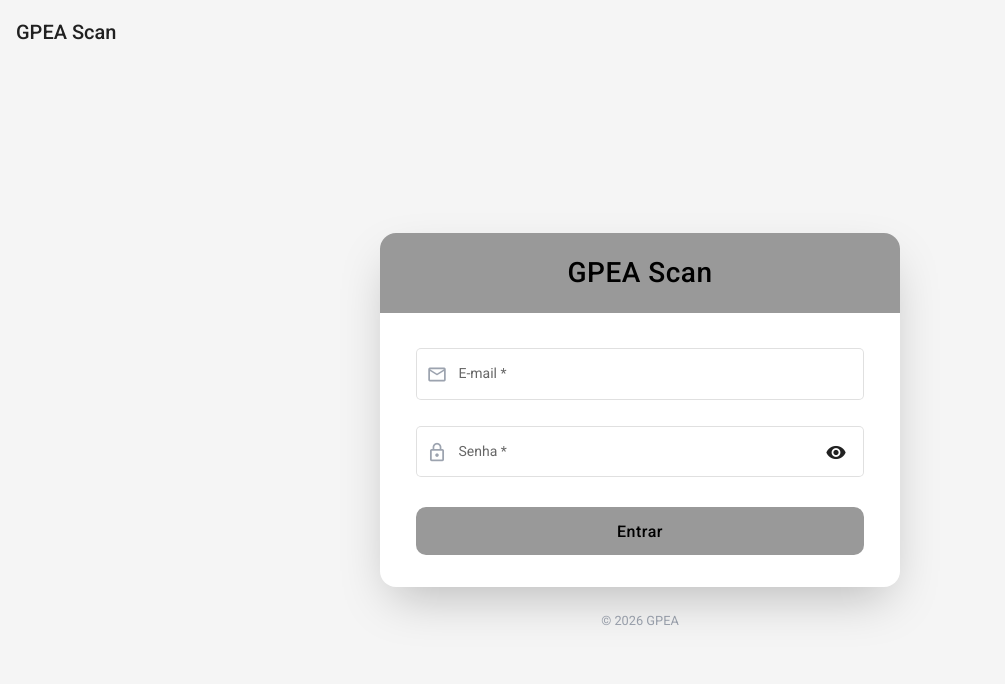
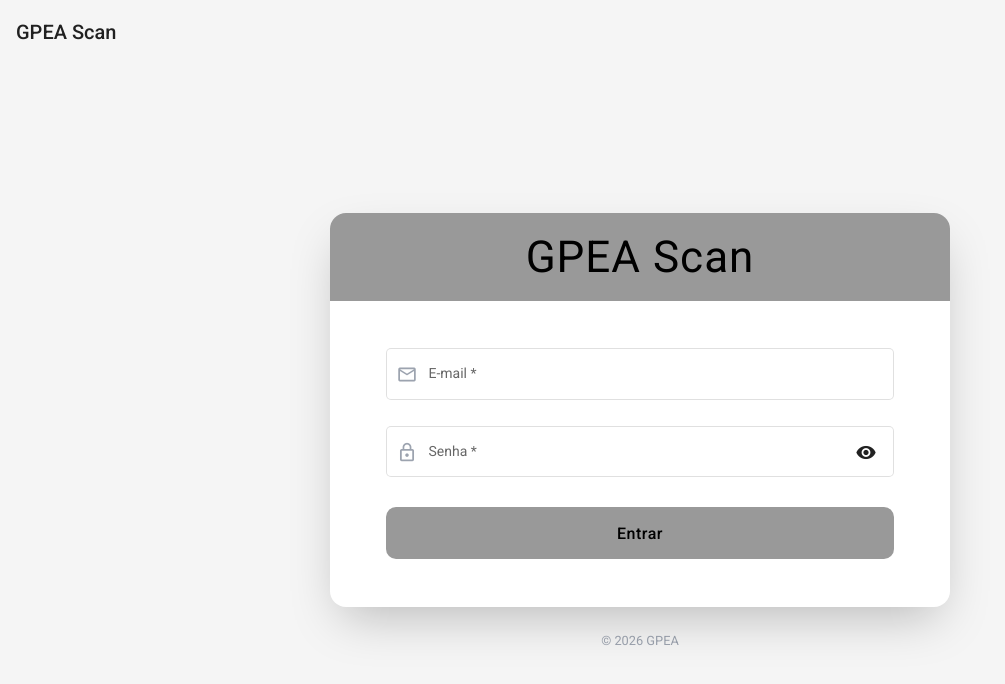
Before and after one commit to Fepisa/gpea-frontend, an Angular app: page /login in a window 1280 px wide. Shown: the top 684 px of the page, without its empty margins (0-1005 px from the left). Built offline with nearby package versions, Linux system fonts and the light colour scheme.

Commit message:
Aumenta componente central de login

```diff
--- a/src/app/login/login.component.css
+++ b/src/app/login/login.component.css
@@ -11,7 +11,7 @@
 
 .login-card {
   width: 100%;
-  max-width: 520px;
+  max-width: 620px;
   padding: 0 !important;
   border-radius: 16px !important;
   overflow: hidden;
@@ -20,23 +20,23 @@
 }
 
 .login-brand {
-  padding: 24px 16px;
+  padding: 28px 16px;
   background-color: #999;
   text-align: center;
 }
 
 .login-brand h1 {
   margin: 0;
-  font-size: 1.75rem;
-  font-weight: 500;
-  letter-spacing: 0.5px;
+  font-size: 2.75rem;
+  font-weight: 400;
+  letter-spacing: 1px;
   color: #000;
 }
 
 .login-form {
   display: flex;
   flex-direction: column;
-  padding: 32px 36px;
+  padding: 44px 56px 48px;
 }
 
 .login-field {
@@ -68,7 +68,7 @@
 
 .login-button {
   width: 100%;
-  height: 48px;
+  height: 52px;
   margin-top: 8px;
   border-radius: 10px !important;
   background-color: #999 !important;
```
